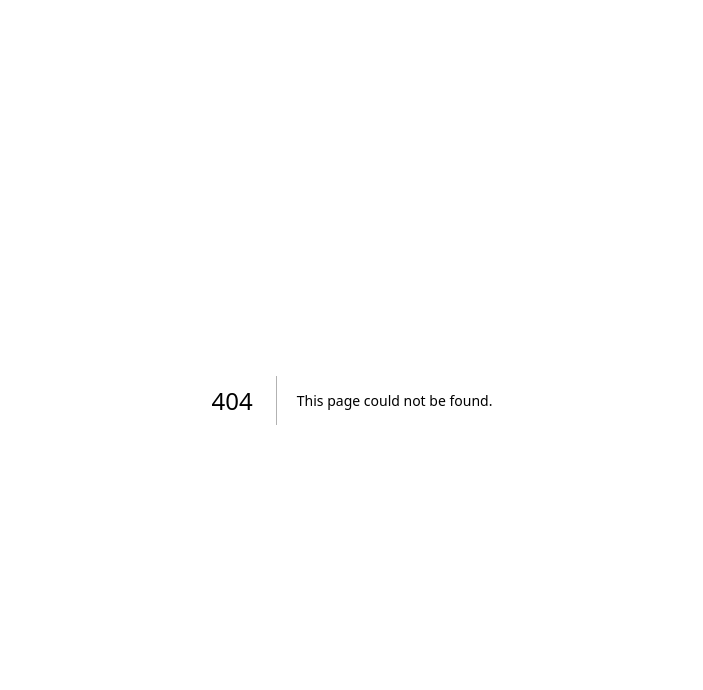
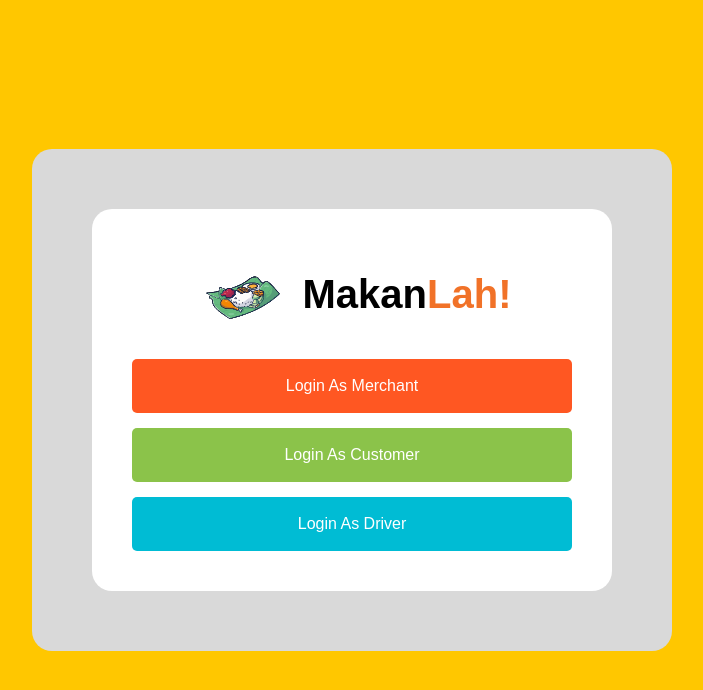
Before and after one commit to AdamAzuddin/makanlah, a Next.js app: page /login in a window 1280 px wide. Before the commit this address had no page. Shown: the top 690 px of the page, without its empty margins (288-991 px from the left). Built offline with nearby package versions, Linux system fonts and the light colour scheme.

Commit message:
breakout page to customer,merchant and driver

```diff
--- /dev/null
+++ b/app/login/page.tsx
@@ -0,0 +1,125 @@
+import React from "react";
+
+const LoginPage = () => {
+  return (
+    <div style={styles.container}>
+      {/* Left Section with Login Options */}
+      <div style={styles.card}>
+        <div style={styles.card2}>
+          <div style={styles.logo}>
+            <img
+              src="nasi_lemak.svg" // Replace with your image path in the public directory
+              alt="Nasi lemak logo"
+              style={styles.image}
+            />
+            <h1 style={styles.heading}>
+              <span style={styles.loginText}>Makan</span>
+              <span style={styles.lahText}>Lah!</span>
+            </h1>
+          </div>
+          <div style={styles.buttons}>
+            <button style={styles.merchantButton}>Login As Merchant</button>
+            <button style={styles.customerButton}>Login As Customer</button>
+            <button style={styles.driverButton}>Login As Driver</button>
+          </div>
+        </div>
+      </div>
+
+      {/* Right Section with Image */}
+    </div>
+  );
+};
+
+const styles: { [key: string]: React.CSSProperties } = {
+  container: {
+    display: "flex",
+    justifyContent: "center",
+    alignItems: "center",
+    height: "100vh",
+    backgroundColor: "#FFC700", // Yellow background
+  },
+  card: {
+    width: "50%",
+    padding: "60px",
+    textAlign: "center",
+    backgroundColor: "#D9D9D9",
+    borderRadius: "20px",
+    margin: "auto",
+    // display: "flex",
+    justifyContent: "center",
+  },
+  card2: {
+    backgroundColor: "white",
+    padding: "40px",
+    borderRadius: "20px",
+  },
+  logo: {
+    display: "flex",
+    flexDirection: "row",
+    justifyContent: "center",
+    alignItems: "center", // Centers logo and text horizontally
+    gap: "10px", // Adds space between the image and text
+    marginBottom: "10px", // Adjust margin below the logo if needed
+  },
+  image: {
+    width: "100px",
+    height: "auto",
+  },
+  heading: {
+    fontSize: "2.5rem",
+    fontWeight: "bold",
+    marginBottom: "10px",
+  },
+  loginText: {
+    color: "black",
+  },
+  lahText: {
+    color: "#F17228",
+  },
+  buttons: {
+    display: "flex",
+    flexDirection: "column",
+    gap: "15px",
+  },
+  merchantButton: {
+    padding: "15px",
+    fontSize: "1rem",
+    backgroundColor: "#FF5722", // Orange
+    border: "none",
+    borderRadius: "5px",
+    color: "#fff",
+    cursor: "pointer",
+  },
+  customerButton: {
+    padding: "15px",
+    fontSize: "1rem",
+    backgroundColor: "#8BC34A", // Green
+    border: "none",
+    borderRadius: "5px",
+    color: "#fff",
+    cursor: "pointer",
+  },
+  driverButton: {
+    padding: "15px",
+    fontSize: "1rem",
+    backgroundColor: "#00BCD4", // Blue
+    border: "none",
+    borderRadius: "5px",
+    color: "#fff",
+    cursor: "pointer",
+  },
+  imageContainer: {
+    width: "40%",
+  },
+  /*image: {
+    maxWidth: "20%",
+    height: "auto",
+    borderRadius: "20px",
+    position: "absolute",
+    right: "0px",
+    bottom: "0px",
+    zIndex: "2",
+  },*/
+};
+
+export default LoginPage;
--- a/tsconfig.json
+++ b/tsconfig.json
@@ -22,6 +22,6 @@
       "@/*": ["./*"]
     }
   },
-  "include": ["next-env.d.ts", "**/*.ts", "**/*.tsx", ".next/types/**/*.ts"],
+  "include": ["next-env.d.ts", "**/*.ts", "**/*.tsx", ".next/types/**/*.ts", "components/Login.js"],
   "exclude": ["node_modules"]
 }
```
Also changed, not shown: public/nasi_lemak.svg (added), 1 other file (tests, documents, lock files or other folders).
